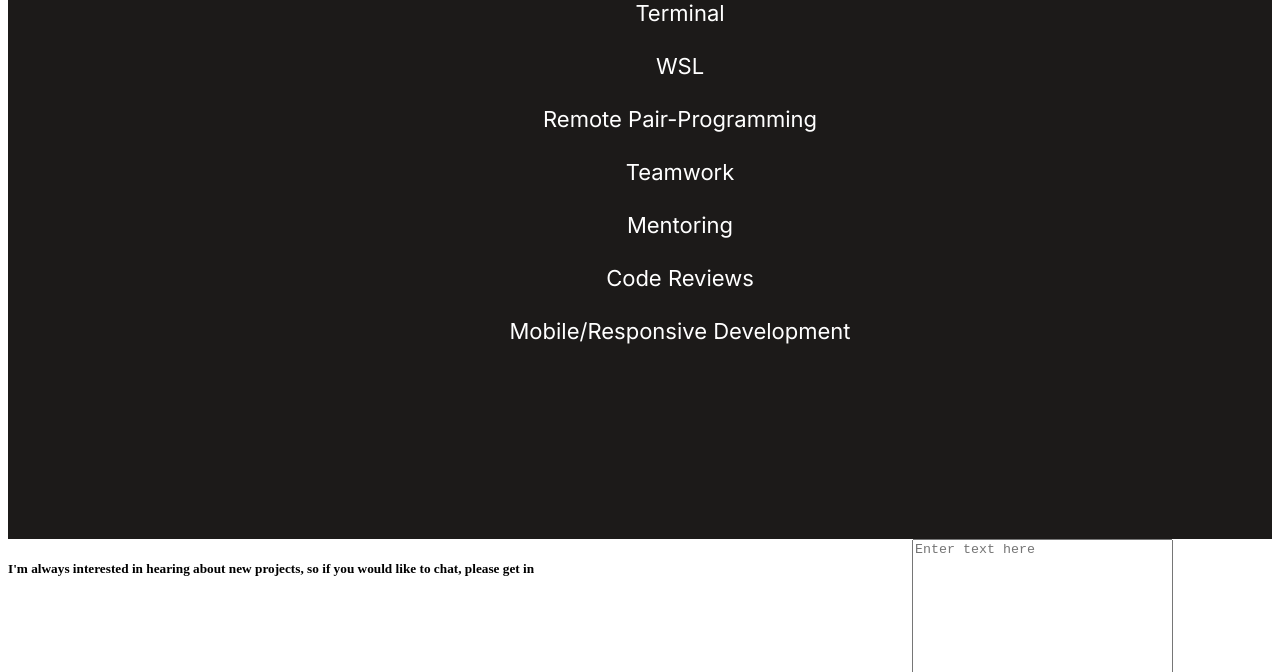
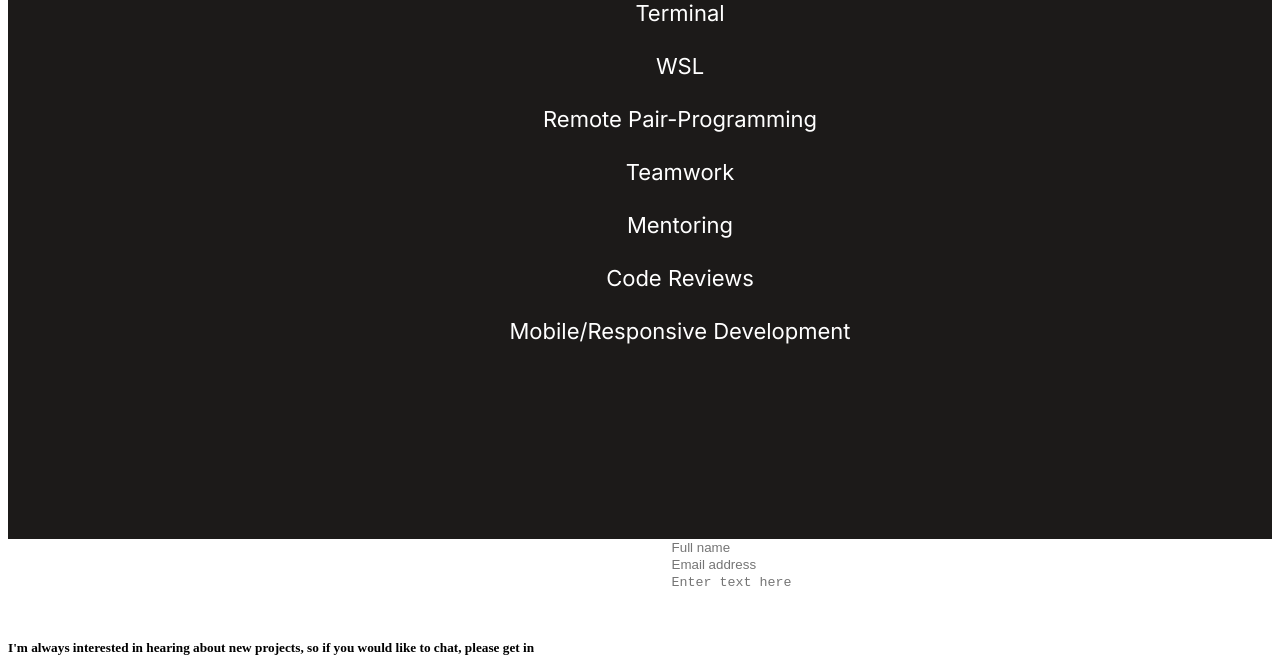
Before and after one commit to SamroodAli/curriculum-cr-training-contact-form, a plain HTML site: page index.html in a window 1280 px wide. Shown: the part 7191-7863 px from the top of the page. Drawn offline with Linux system fonts and the light colour scheme.

Commit message:
Style:Form style border and set width

```diff
--- a/css/main.css
+++ b/css/main.css
@@ -326,8 +326,11 @@ li {
   list-style: inside url("../media/svg/circle.svg");
 }
 
-.form-section {
-
+.form-section * {
+  display: block;
+  margin:auto;
+  width:90%;
+  border:none;
 }
 
 .form-section input[type="submit"]{
```
